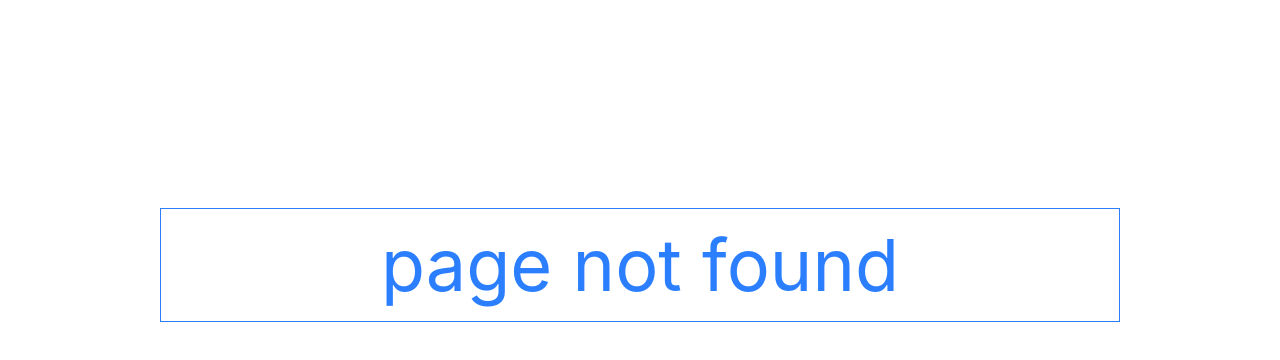
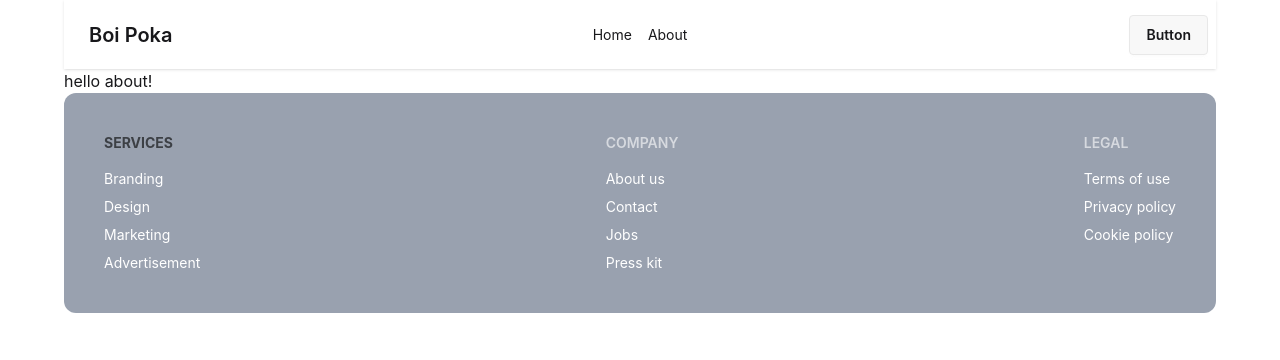
Before and after one commit to Mainul-J/Boi-poka-by-React, a React (Vite) app: page /about in a window 1280 px wide. Before the commit this address had no page. Shown: the top 360 px of the page. Built offline with nearby package versions, Linux system fonts and the light colour scheme.

Commit message:
implement Dynamic routs & 'params , useParams Hook and fetching data'

```diff
--- a/src/Routes/Routes.jsx
+++ b/src/Routes/Routes.jsx
@@ -2,6 +2,8 @@ import { createBrowserRouter} from "react-router";
 import Root from "../pages/Root/Root";
 import ErrorPage from "../pages/ErrorPage/ErrorPage";
 import Home from "../pages/Home/Home";
+import About from "../pages/About/About";
+import BookDetails from "../pages/BookDetails/BookDetails";
 
 export const router = createBrowserRouter([
   {
@@ -14,6 +16,15 @@ export const router = createBrowserRouter([
             loader:()=>fetch('booksData.json') ,
             path:'/',
             Component:Home,
+        },
+        {
+          path:'/about',
+          Component:About,
+        },
+        {
+          path:'/bookDetails/:id',
+          loader:()=>fetch('booksData.json'),
+          Component:BookDetails,
         }
     ]
   },
--- a/src/components/Header/Navbar.jsx
+++ b/src/components/Header/Navbar.jsx
@@ -1,9 +1,10 @@
 import React from 'react';
+import { Link } from 'react-router';
 
 const Navbar = () => {
     const Links = <>
-        <li className="m-2">Home</li>
-        <li className="m-2">About</li>
+        <Link to={'/'}><li className="m-2">Home</li></Link>
+        <Link to={'/about'}><li className="m-2">About</li></Link>
     </>
     return (
         <div>
--- /dev/null
+++ b/src/pages/About/About.jsx
@@ -0,0 +1,11 @@
+import React from 'react';
+
+const About = () => {
+    return (
+        <div>
+            <h1>hello about!</h1>
+        </div>
+    );
+};
+
+export default About;
--- a/src/pages/Book/Book.jsx
+++ b/src/pages/Book/Book.jsx
@@ -1,12 +1,15 @@
 import React, { use } from "react";
+import { FaStarHalfAlt } from "react-icons/fa";
+import { Link } from "react-router";
 
 const Book = ({ book }) => {
   const { bookName,review
-, bookId, author, image } = book;
+, bookId, author, image,category,rating } = book;
   // const data =use(bookPromise);
   // console.log(data);
   return (
-    <div className="card bg-base-100 w-80 shadow-2xl">
+    <Link to={`/bookDetails/${bookId}`}>
+        <div className="card bg-base-100 w-80 shadow-2xl">
   <figure className="p-6 rounded-2xl w-2/3 mx-auto m-10 bg-amber-100 rounded ">
     <img
       src={image}
@@ -14,8 +17,10 @@ const Book = ({ book }) => {
       className="rounded-xl h-[166px] w-auto" />
   </figure>
   <div className="card-body items-center text-center text-slate-700 bg-amber-200 ">
-    <div className="">
+    <div className="flex justify-around bg-white py-2 px-10 rounded-2xl gap-30">
       {/* author name  */}
+      <div className="badge badge-outline">{category}</div>
+      <div className="badge badge-outline">{rating}</div>
     </div>
     <h2 className="card-title">{bookName}</h2>
     <p className="items-center flex">{(review).slice(0,200)}</p>
@@ -24,6 +29,7 @@ const Book = ({ book }) => {
     </div>
   </div>
 </div>
+    </Link>
   );
 };
 
--- a/src/pages/BookDetails/BookDetails.jsx
+++ b/src/pages/BookDetails/BookDetails.jsx
@@ -1,10 +1,43 @@
 import React from 'react';
+import { useLoaderData, useParams } from 'react-router';
 
 const BookDetails = () => {
+    const {id} = useParams();
+    const data = useLoaderData()
+    const bookId = parseInt(id);
+    const singleBook = data.find(book=>book.bookId === bookId);
+    const {bookName,author,image,review,tags} = singleBook
+    console.log(singleBook,typeof bookId,data);
     return (
-        <div>
+        <div className=' border p-2 rounded-2xl my-10'>
+            <div className="flex items-center bg-red-200 rounded-xl">
+            <div className="rounded-2xl w-1/2 bg-slate-400">
+                <img className='w-full  py-5 px-4' src={image} alt="" />
+            </div>
+            <div className="w-1/2 ml-20">
+                <h5 className="text-xl font-semibold my-2">{bookName}</h5>
+                <h1 className='text-2xl font-bold my-2'>{author}</h1>
+                <p className='w-6/12'>{review}</p>
+                <div className='flex gap-5 my-5'>
+                    {tags.map((tag) => <button className='btn' key={bookId}>{tag}</button>)}
+                </div>
+            </div>
+            </div>
+        </div>
+//         <div className="flex items-center justify-between gap-10 my-10 bg-red-200 rounded-xl">
+//     <div className="w-1/2 rounded-2xl bg-slate-400">
+//         <img
+//             className="w-full py-5 px-4"
+//             src={image}
+//             alt=""
+//         />
+//     </div>
 
-        </div>
+//     <div className="w-1/2">
+//         <h5 className="text-xl font-semibold my-2">{bookName}</h5>
+//         <p>{review}</p>
+//     </div>
+// </div>
     );
 };
 
```
